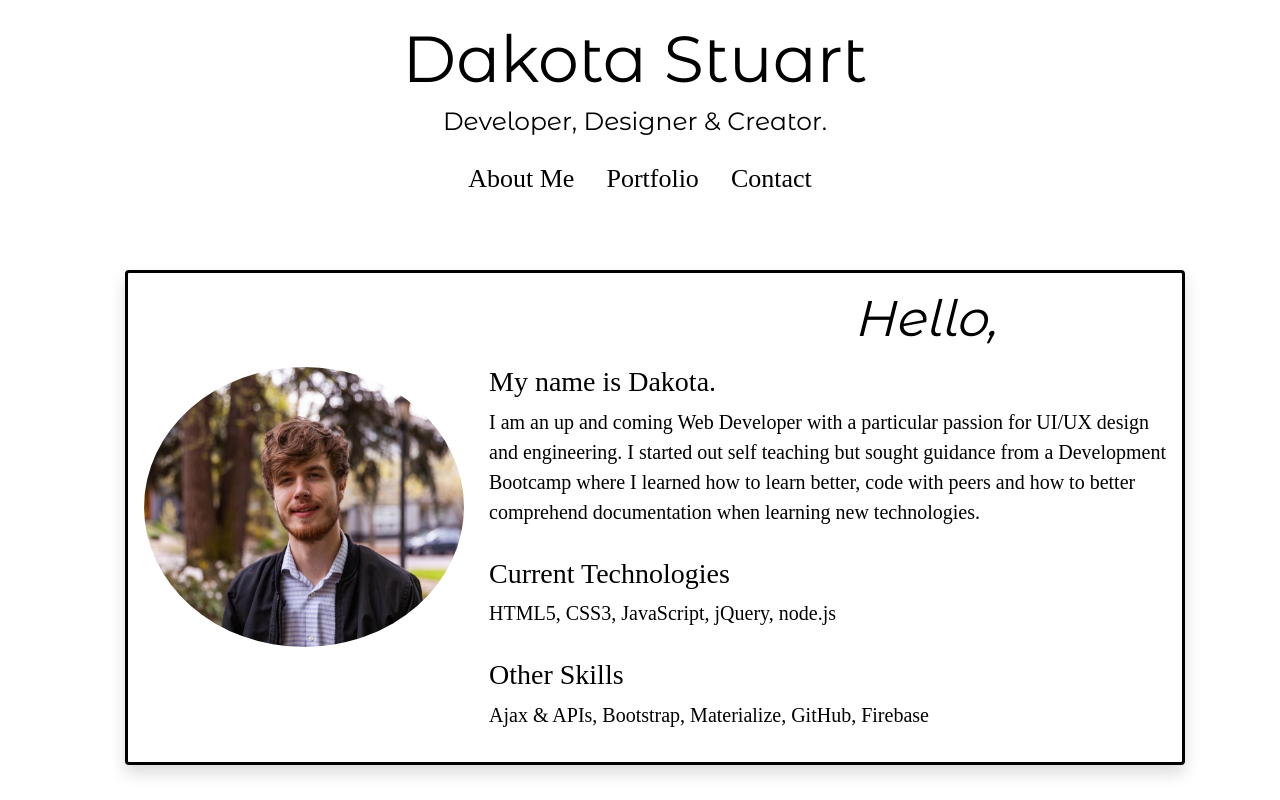
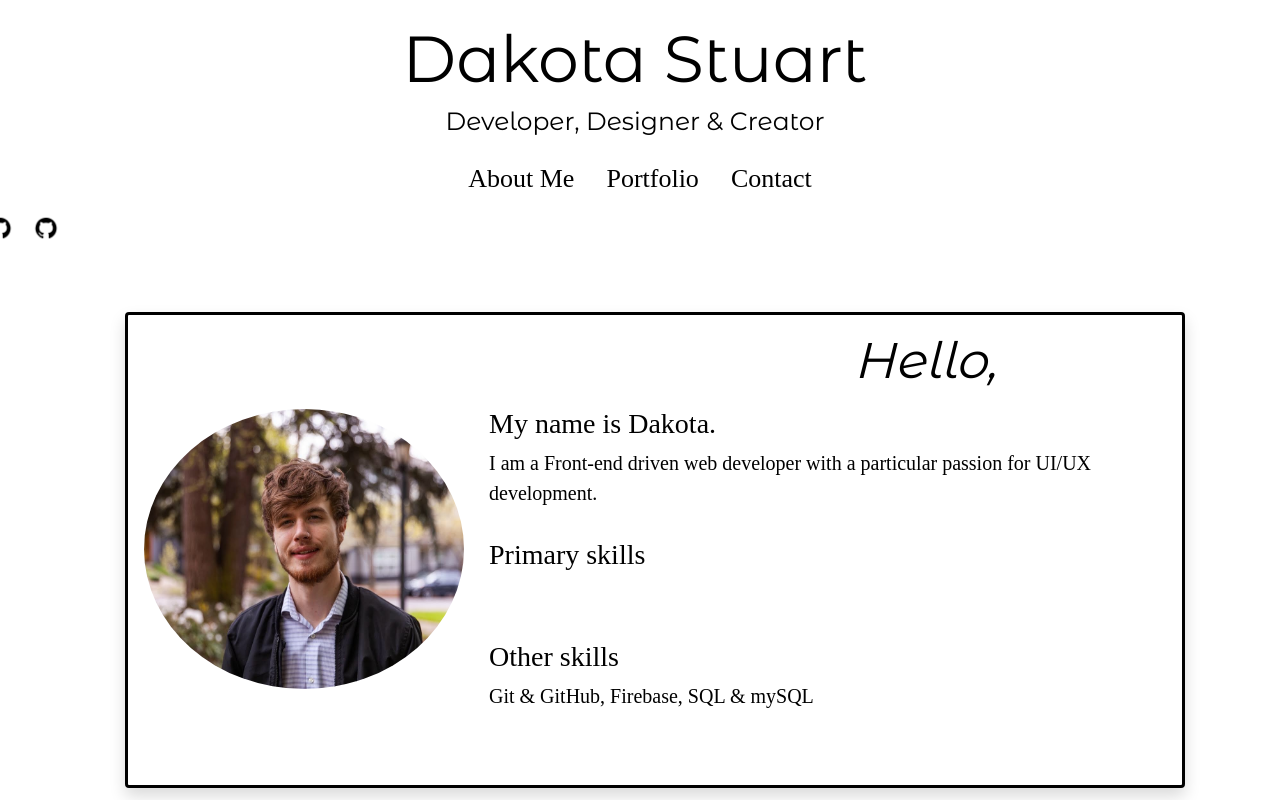
Before and after one commit to jax-n/Updated-Portfolio, a plain HTML site: page index.html in a window 1280 px wide. Shown: the top 800 px of the page. Drawn offline with nearby package versions, Linux system fonts and the light colour scheme; a web font is replaced by a local one.

```diff
--- a/assets/style.css
+++ b/assets/style.css
@@ -8,8 +8,7 @@
     font-family: 'Montserrat Alternates', sans-serif;
     font-size: 20px;
     background-color: white;
-
-    background-color: white;
+    position: static;
     color: black ;
 }
 
--- a/index.html
+++ b/index.html
@@ -9,21 +9,21 @@
     <script src="https://code.jquery.com/jquery-3.4.1.js"
     integrity="sha256-WpOohJOqMqqyKL9FccASB9O0KwACQJpFTUBLTYOVvVU="
     crossorigin="anonymous"></script>
-    <script src="script.js" type="text/javascript"></script>
     <script src="https://unpkg.com/aos@next/dist/aos.js"></script>
     <link href="https://fonts.googleapis.com/css?family=Montserrat+Alternates|family=Raleway:500|family=Arvo&display=swap" rel="stylesheet">
     <link rel="stylesheet" href="https://stackpath.bootstrapcdn.com/bootstrap/4.3.1/css/bootstrap.min.css" integrity="sha384-ggOyR0iXCbMQv3Xipma34MD+dH/1fQ784/j6cY/iJTQUOhcWr7x9JvoRxT2MZw1T" crossorigin="anonymous">
+    <link rel="stylesheet" href="https://unpkg.com/aos@next/dist/aos.css">
     <link rel="stylesheet" type="text/css" href="assets/style.css">
-    <link rel="stylesheet" href="https://unpkg.com/aos@next/dist/aos.css">
+    <script src="script.js" type="text/javascript"></script>
 </head>
 
 <!--   ****   Header // Nav   ****   -->
 <header>
     <div class="titleContainer">
         <h1 class="title">Dakota Stuart</h1>
-        <h3 class="titleDescription">Developer, Designer & Creator.</h3>
+        <h3 class="titleDescription">Developer, Designer & Creator</h3>
     </div>
-
+    <nav class="navbar-fixed-top"></nav>
         <ul class="nav justify-content-center">
             <li class="nav-item">
                 <a class="navTab nav-link active" href="index.html#scroll-aboutMe">About Me</a>
@@ -35,8 +35,17 @@
                 <a class="navTab nav-link" href="index.html#scroll-contact">Contact</a>
             </li>
         </ul>
+    </nav>
+
 </header>
-
+<div class="row">
+    <a class="navbar-brand" href="#">
+        <img class=".col-md-3 .ml-md-auto" src="assets/githublogo.png" width="30" height="30" alt="">
+    </a>
+    <a class="navbar-brand" href="#">
+        <img class=".col-md-3 .ml-md-auto" src="assets/githublogo.png" width="30" height="30" alt="">
+    </a>
+</div>
 <!--   ****   Main Content // About Me   ****   -->
 <body>
     <div class="container">
@@ -47,17 +56,14 @@
             <img class="rounded-circle auth-image" src="assets/IMG_0036.JPG" alt="Dakota Stuart">
             <p>
                 <h3>My name is Dakota.</h3>
-                I am an up and coming Web Developer with a particular passion for UI/UX design and engineering.
-                I started out self teaching but sought guidance from a Development Bootcamp where I
-                learned how to learn better, code with peers and how to better comprehend
-                documentation when learning new technologies.
+                I am a Front-end driven web developer with a particular passion for UI/UX development.
 
                 <br></br>
-                <h3>Current Technologies</h3>
-                HTML5, CSS3, JavaScript, jQuery, node.js
+                <h3>Primary skills</h3>
+
                 <br></br>
-                <h3>Other Skills</h3>
-                Ajax & APIs, Bootstrap, Materialize, GitHub, Firebase
+                <h3>Other skills</h3>
+                Git & GitHub, Firebase, SQL & mySQL
             </p>
         </section>
 
@@ -101,7 +107,8 @@
         <!--   ****   Contact   ****   -->
             <section class="shadow p-3 mb-5 rounded main-section aos-init aos-animate" data-aos="zoom-out" id="scroll-contact">
                 <h1 class="contactSection">Contact</h1>
-                <h3>Send me an email</h3>
+                <h3>Need to speak with me?</h3>
+                <h4>Email me here</h4>
                 <div class="inputWrapper">
                     <form id="contact-form">
                         <label for="name">Name:</label>
```
Also changed, not shown: assets/githublogo.png (added), 3 other files. Lines whose indentation alone changed are shown as unchanged.
